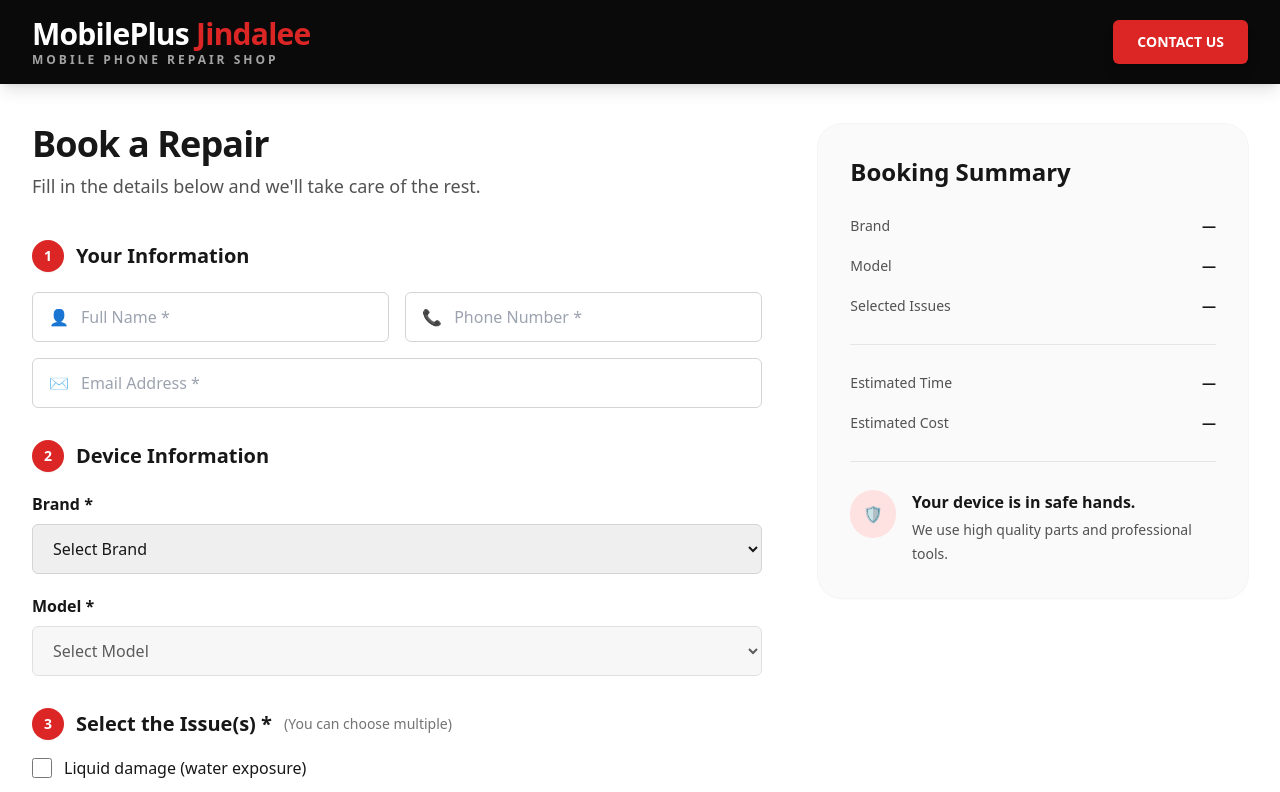
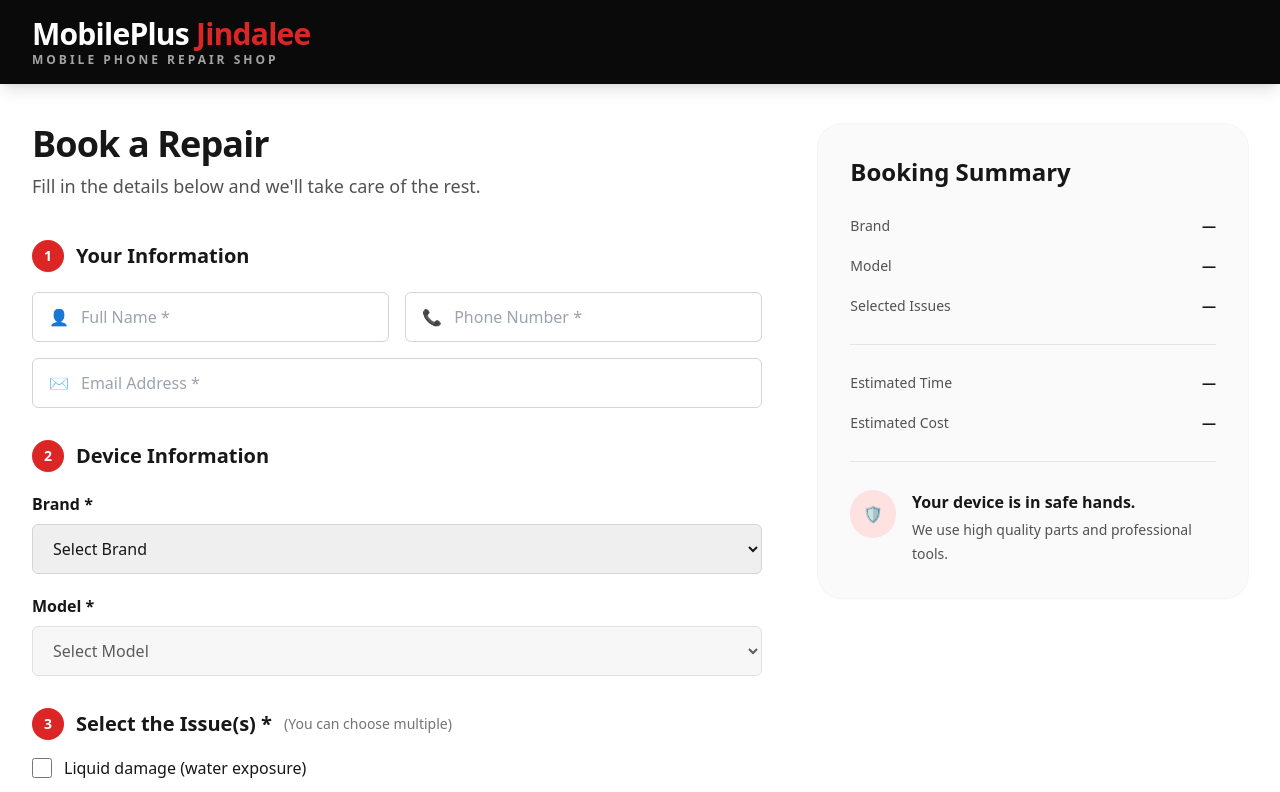
Before and after one commit to ZHLeon0404/mobileplus-jindalee, a React (Vite) app: page / in a window 1280 px wide. Shown: the top 792 px of the page. Built offline with nearby package versions, Linux system fonts and the light colour scheme.

Commit message:
update website

```diff
--- a/src/App.jsx
+++ b/src/App.jsx
@@ -139,11 +139,6 @@ export default function PhoneRepairWebsite() {
               Mobile Phone Repair Shop
             </p>
           </div>
-
-
-          <button className="w-full rounded-md bg-red-600 px-6 py-3 text-sm font-bold text-white shadow-lg hover:bg-red-700 sm:w-auto">
-            CONTACT US
-          </button>
         </div>
       </header>
 
```
